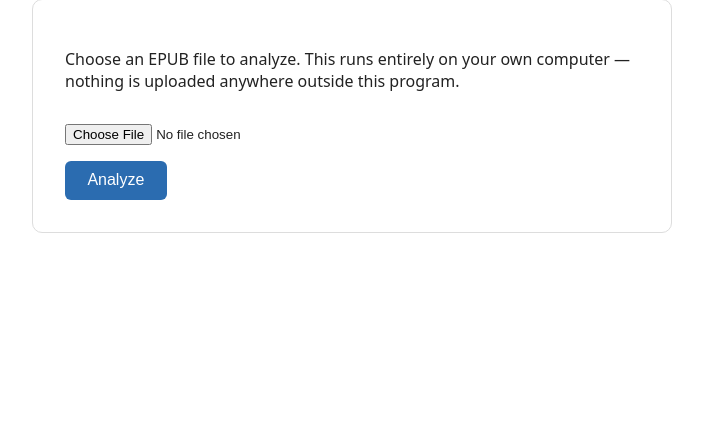
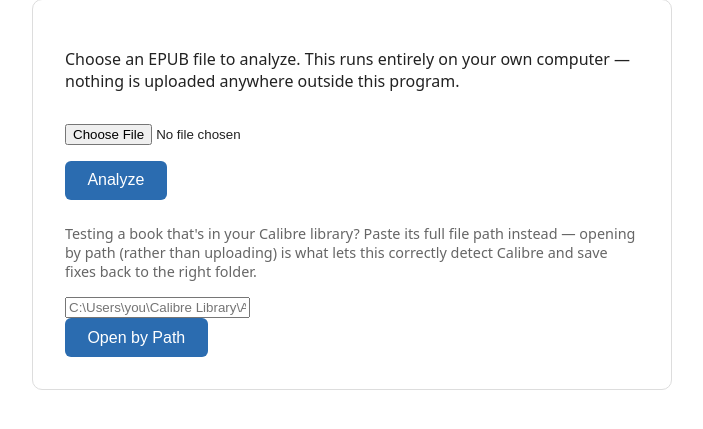
Before and after one commit to jbliley/ebook_fix, a Flask app: page / in a window 1280 px wide. Shown: the part 148-577 px from the top of the page, without its empty margins (288-991 px from the left). Run offline with Flask 3, Linux system fonts and the light colour scheme.

Commit message:
GUI path fix
Should recognize the original path now instead of an uploaded temp copy

```diff
--- a/src/gui/app.py
+++ b/src/gui/app.py
@@ -78,13 +78,51 @@ def _session_dir(session_id: str) -> Path:
     return path
 
 
+def _source_path(session_dir: Path) -> Path:
+    """Where to actually read the book from. A session opened by
+    typed/browsed path (real_path.txt present) reads straight from
+    that real location on disk -- this is what lets Calibre detection
+    work at all (it walks up from the book's own path looking for
+    metadata.db and Calibre's folder-naming convention, so a copy
+    sitting in a temp folder can never be recognized as Calibre-
+    managed, no matter what it contains). A session opened by browser
+    upload has no real location to speak of -- the browser only ever
+    hands over bytes, never a path (a deliberate browser security
+    restriction, not something this app can work around) -- so that
+    case reads from the copy this app made itself, and is always
+    "standalone" as far as Calibre detection goes."""
+    real_path_file = session_dir / "real_path.txt"
+    if real_path_file.exists():
+        return Path(real_path_file.read_text(encoding="utf-8"))
+    return session_dir / "original.epub"
+
+
+def _is_real_path_session(session_dir: Path) -> bool:
+    return (session_dir / "real_path.txt").exists()
+
+
 def _load_analysis(session_dir: Path):
     """Loads the book and runs the same EPUBAnalyzer pass engine.py's
     analyze() uses internally, returning (book, analysis_report). Used
     by every tab that needs structured data rather than printed text."""
-    book = EPUBParser().load(session_dir / "original.epub")
+    book = EPUBParser().load(_source_path(session_dir))
     analysis_report = EPUBAnalyzer().analyze(book)
     return book, analysis_report
+
+
+def _output_path_for(session_dir: Path) -> tuple[str, Path]:
+    """Where a fix should be written: for a real-path session, right
+    next to the original file as "<name>_fixed.epub" -- the same
+    default the CLI's own repair command uses when no -o is given --
+    so it lands in the right folder without a browser download step
+    at all. For an uploaded session (no real location to write next
+    to), into the session folder instead, for the person to download
+    through the browser same as Phases 1-3 always worked. Returns
+    (mode, path) where mode is "saved_to_disk" or "download"."""
+    if _is_real_path_session(session_dir):
+        source = _source_path(session_dir)
+        return "saved_to_disk", source.with_name(source.stem + "_fixed" + source.suffix)
+    return "download", session_dir / "output.epub"
 
 
 def _split_candidate_groups(book):
@@ -172,9 +210,25 @@ def index():
 
 @app.route("/upload", methods=["POST"])
 def upload():
+    typed_path = request.form.get("path", "").strip().strip('"')
     uploaded = request.files.get("epub_file")
+
+    if typed_path:
+        path_obj = Path(typed_path)
+        if not path_obj.is_file():
+            return render_template("index.html", error=f"Can't find that file: {typed_path}")
+        if path_obj.suffix.lower() != ".epub":
+            return render_template("index.html", error="That doesn't look like an EPUB file (expected a .epub).")
+
+        session_id = str(uuid.uuid4())
+        session_dir = SESSIONS_ROOT / session_id
+        session_dir.mkdir(parents=True, exist_ok=True)
+        (session_dir / "real_path.txt").write_text(str(path_obj.resolve()), encoding="utf-8")
+        (session_dir / "original_filename.txt").write_text(path_obj.name, encoding="utf-8")
+        return redirect(url_for("book_analysis", session_id=session_id))
+
     if uploaded is None or uploaded.filename == "":
-        return render_template("index.html", error="Choose an EPUB file first.")
+        return render_template("index.html", error="Choose an EPUB file, or paste a path to one, first.")
     if not uploaded.filename.lower().endswith(".epub"):
         return render_template("index.html", error="That doesn't look like an EPUB file (expected a .epub).")
 
@@ -196,14 +250,16 @@ def book_analysis(session_id):
     config = load_config(None)
     engine = Engine(config=config)
     with _captured_output() as buf:
-        engine.analyze(session_dir / "original.epub", details=details)
+        engine.analyze(_source_path(session_dir), details=details)
     output = buf.getvalue()
 
-    # analyze() writes its cache file next to whatever path it's given
-    # -- here that's inside the session folder, so it's harmless to
-    # leave (cleaned up whenever the whole session folder eventually
-    # is), unlike Phase 1's per-request temp file which had nowhere
-    # else to live.
+    # analyze() writes its cache file next to whatever path it's given.
+    # For an uploaded session that's inside the session folder,
+    # harmless to leave. For a real-path session, that's a real
+    # ".ebookfix-analysis.json" sitting next to the actual book on
+    # disk -- exactly the same file the CLI's own `analyze` command
+    # already leaves behind next to any book it's pointed at, so this
+    # isn't new GUI-only clutter, just the existing convention.
 
     return render_template(
         "book.html",
@@ -237,6 +293,7 @@ def book_metadata(session_id):
         })
 
     series_info = series_metadata.read(book)
+    calibre_ctx = analysis_report.calibre_context
 
     return render_template(
         "metadata.html",
@@ -248,13 +305,15 @@ def book_metadata(session_id):
         series_name=series_info.name or "",
         series_index=series_info.index,
         saved=request.args.get("saved") == "1",
+        saved_path=request.args.get("saved_path", ""),
+        is_calibre_managed=calibre_ctx.is_calibre_managed,
     )
 
 
 @app.route("/book/<session_id>/metadata", methods=["POST"])
 def save_metadata(session_id):
     session_dir = _session_dir(session_id)
-    book = EPUBParser().load(session_dir / "original.epub")
+    book = EPUBParser().load(_source_path(session_dir))
 
     for name in _EDITABLE_FIELDS:
         value = request.form.get(name, "")
@@ -271,8 +330,10 @@ def save_metadata(session_id):
                 series_index = None
         series_metadata.write(book, series_name, series_index)
 
-    EPUBWriter().save(book, session_dir / "output.epub")
-
+    mode, output_path = _output_path_for(session_dir)
+    EPUBWriter().save(book, output_path)
+    if mode == "saved_to_disk":
+        return redirect(url_for("book_metadata", session_id=session_id, saved="1", saved_path=str(output_path)))
     return redirect(url_for("book_metadata", session_id=session_id, saved="1"))
 
 
@@ -291,7 +352,7 @@ def download(session_id):
 def book_review(session_id):
     session_dir = _session_dir(session_id)
     filename = (session_dir / "original_filename.txt").read_text(encoding="utf-8")
-    book = EPUBParser().load(session_dir / "original.epub")
+    book = EPUBParser().load(_source_path(session_dir))
     groups = _split_candidate_groups(book)
 
     return render_template(
@@ -309,7 +370,7 @@ def book_review(session_id):
 def save_review(session_id):
     session_dir = _session_dir(session_id)
     filename = (session_dir / "original_filename.txt").read_text(encoding="utf-8")
-    book = EPUBParser().load(session_dir / "original.epub")
+    book = EPUBParser().load(_source_path(session_dir))
     groups = _split_candidate_groups(book)
 
     accepted_ids = set(request.form.getlist("accept"))
@@ -331,8 +392,9 @@ def save_review(session_id):
         ]
 
     engine = Engine(config=load_config(None))
+    mode, output_path = _output_path_for(session_dir)
     with _captured_output() as buf:
-        split_count, _reports = engine.split_marked(book, session_dir / "output.epub", markers_by_href, details=False)
+        split_count, _reports = engine.split_marked(book, output_path, markers_by_href, details=False)
     output = buf.getvalue()
 
     return render_template(
@@ -340,13 +402,14 @@ def save_review(session_id):
         active_tab="review",
         session_id=session_id,
         filename=filename,
-        groups=_split_candidate_groups(EPUBParser().load(session_dir / "original.epub")),
+        groups=_split_candidate_groups(EPUBParser().load(_source_path(session_dir))),
         has_candidates=bool(groups),
         split_result={
             "split_count": split_count,
             "skipped_hrefs": skipped_hrefs,
             "output": output,
-            "downloadable": split_count > 0,
+            "downloadable": split_count > 0 and mode == "download",
+            "saved_path": str(output_path) if split_count > 0 and mode == "saved_to_disk" else "",
         },
     )
 
--- a/src/gui/templates/index.html
+++ b/src/gui/templates/index.html
@@ -20,9 +20,19 @@
   <div class="card">
     <p>Choose an EPUB file to analyze. This runs entirely on your own computer &mdash; nothing is uploaded anywhere outside this program.</p>
     <form action="/upload" method="post" enctype="multipart/form-data">
-      <input type="file" name="epub_file" accept=".epub" required>
+      <input type="file" name="epub_file" accept=".epub">
       <br>
       <button type="submit">Analyze</button>
+    </form>
+    <p style="margin-top:1.5rem; color:#666; font-size:0.9rem;">
+      Testing a book that's in your Calibre library? Paste its full file path instead &mdash;
+      opening by path (rather than uploading) is what lets this correctly detect Calibre and
+      save fixes back to the right folder.
+    </p>
+    <form action="/upload" method="post">
+      <input type="text" name="path" placeholder="C:\Users\you\Calibre Library\Author\Book Title (123)\book.epub">
+      <br>
+      <button type="submit">Open by Path</button>
     </form>
     {% if error %}<p class="error">{{ error }}</p>{% endif %}
   </div>
--- a/src/gui/templates/review.html
+++ b/src/gui/templates/review.html
@@ -12,6 +12,11 @@
   <div class="saved-banner">
     Split {{ split_result.split_count }} file{{ 's' if split_result.split_count != 1 else '' }} at the boundaries you selected.
     <a href="{{ url_for('download', session_id=session_id) }}">Download the updated EPUB</a>.
+  </div>
+  {% elif split_result.saved_path %}
+  <div class="saved-banner">
+    Split {{ split_result.split_count }} file{{ 's' if split_result.split_count != 1 else '' }} at the boundaries you selected,
+    saved directly to <code>{{ split_result.saved_path }}</code>.
   </div>
   {% else %}
   <div class="saved-banner" style="background:#fffaf0;border-color:#fbd38d;color:#7b341e;">
```
Also changed, not shown: docs/gui_plan.md (+53 -0 lines), src/gui/templates/metadata.html (+14 -1 lines).
